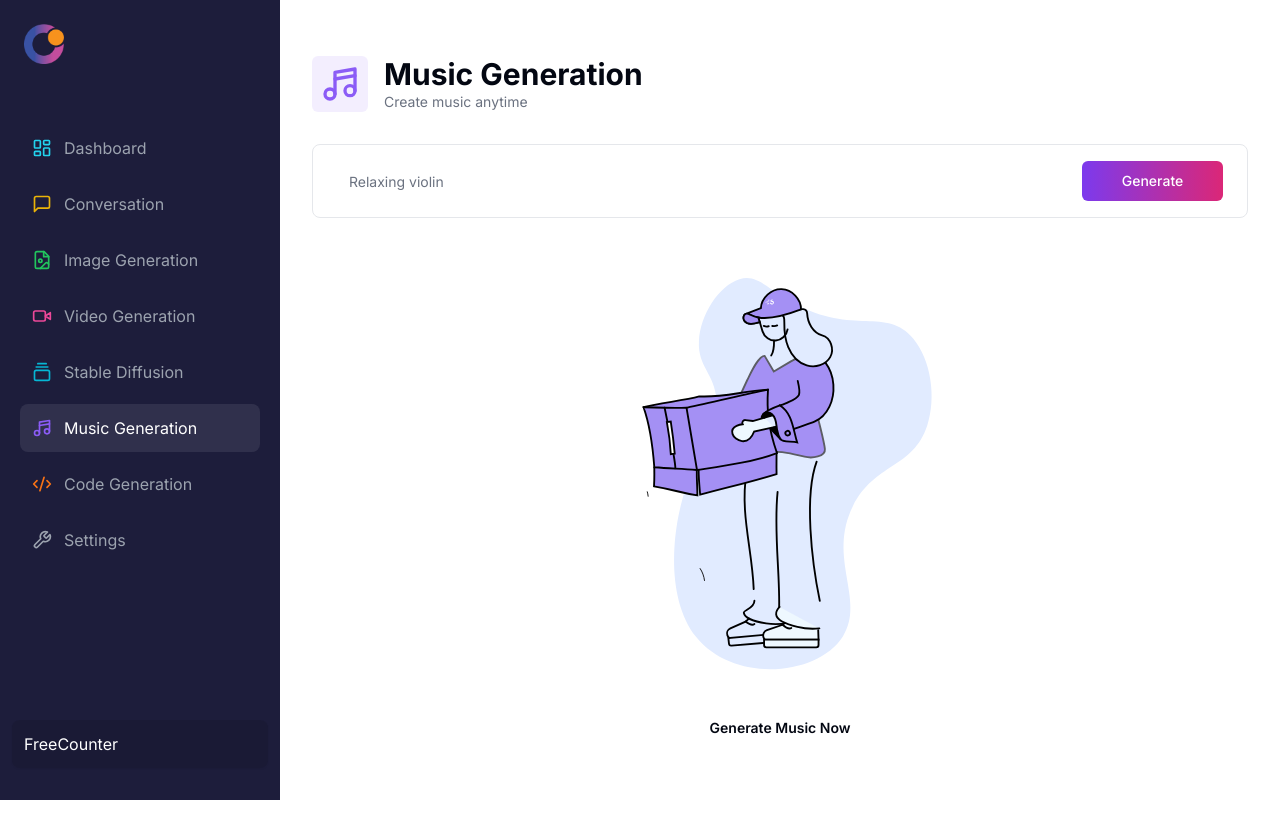
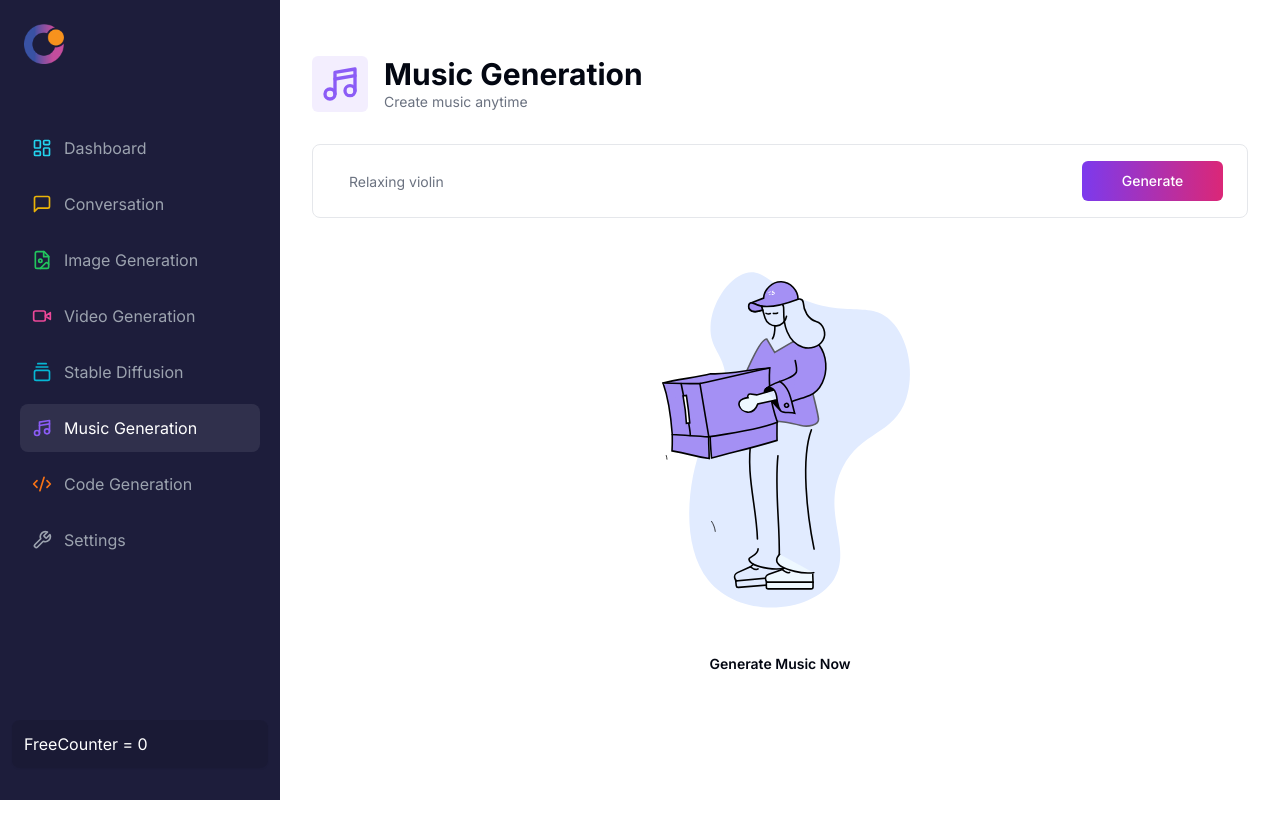
Before and after one commit to plode-v/omni-ai, a Next.js app: page /music in a window 1280 px wide. Built offline with nearby package versions, Linux system fonts and the light colour scheme; no server answers.

Commit message:
Update free tier card

```diff
--- a/app/(dashboard)/layout.tsx
+++ b/app/(dashboard)/layout.tsx
@@ -4,12 +4,12 @@ import Navbar from '@/components/Navbar'
 import Sidebar from '@/components/Sidebar'
 
 interface ApiLimitResponse {
-  count: Number;
+  count: number;
 }
 
 const DashboardLayout = ({ children }: { children: React.ReactNode }) => {
 
-  const [apiLimitCount, setApiLimitCount] = useState<Number>(0);
+  const [apiLimitCount, setApiLimitCount] = useState<number>(0);
 
   useEffect(() => {
     const fetchApiLimitCount = async () => {
--- a/app/api/api-limit/route.ts
+++ b/app/api/api-limit/route.ts
@@ -1,7 +1,7 @@
 import { NextApiRequest, NextApiResponse } from "next";
 import { getApiLimitCount } from "@/lib/api-limit";
 
-export default async function handler(req: NextApiRequest, res: NextApiResponse) {
+export const handler = async (req: NextApiRequest, res: NextApiResponse) => {
     try {
         const count = await getApiLimitCount();
         res.status(200).json({ count });
--- a/components/Empty.tsx
+++ b/components/Empty.tsx
@@ -7,13 +7,13 @@ interface EmptyProps {
 
 const EmptyComponent = ({ label }: EmptyProps ) => {
   return (
-    <div className="h-full items-center justify-center w-full flex flex-col md:mt-5">
+    <div className="items-center justify-center w-full flex flex-col md:mt-5">
         <Player
           src={'/lottie/empty.json'}
           loop={1}
           autoplay
           speed={0.8}
-          className='md:h-[28rem] h-[20rem]'
+          className='md:h-[24rem] h-[20rem]'
         />
         <h2 className='font-[600] capitalize text-sm md:text-md mt-4 md:mt-8'>
             {label}
--- a/components/FreeCounter.tsx
+++ b/components/FreeCounter.tsx
@@ -3,28 +3,28 @@ import React, { useEffect, useState } from 'react'
 import { Card } from './ui/card';
 
 interface FreeCounterProps {
-    apiLimitCount: Number;
+    apiLimitCount: number;
 }
 
 const FreeCounter = ({ apiLimitCount = 0 }: FreeCounterProps) => {
 
-    const [mounted, setMounted] = useState(false)
+    // const [mounted, setMounted] = useState(false)
 
-    useEffect(() => {
-        setMounted(true);
-    }, []);
+    // useEffect(() => {
+    //     setMounted(true);
+    // }, []);
 
-    // This is for preventing hydration error.
-    if (!mounted) {
-        return null;
-    }
+    // // This is for preventing hydration error.
+    // if (!mounted) {
+    //     return null;
+    // }
 
   return (
     <div className='px-3s'>
         <Card
             className='bg-black/10 border-0 text-white p-3'
         >
-            FreeCounter
+            FreeCounter = {apiLimitCount}
         </Card>
     </div>
   )
--- a/components/Sidebar.tsx
+++ b/components/Sidebar.tsx
@@ -6,7 +6,7 @@ import { usePathname } from 'next/navigation'
 import FreeCounter from './FreeCounter'
 
 interface SidebarProps {
-    apiLimitCount: Number;
+    apiLimitCount: number;
 }
 
 const Sidebar = ({ apiLimitCount = 0 }: SidebarProps) => {
```
